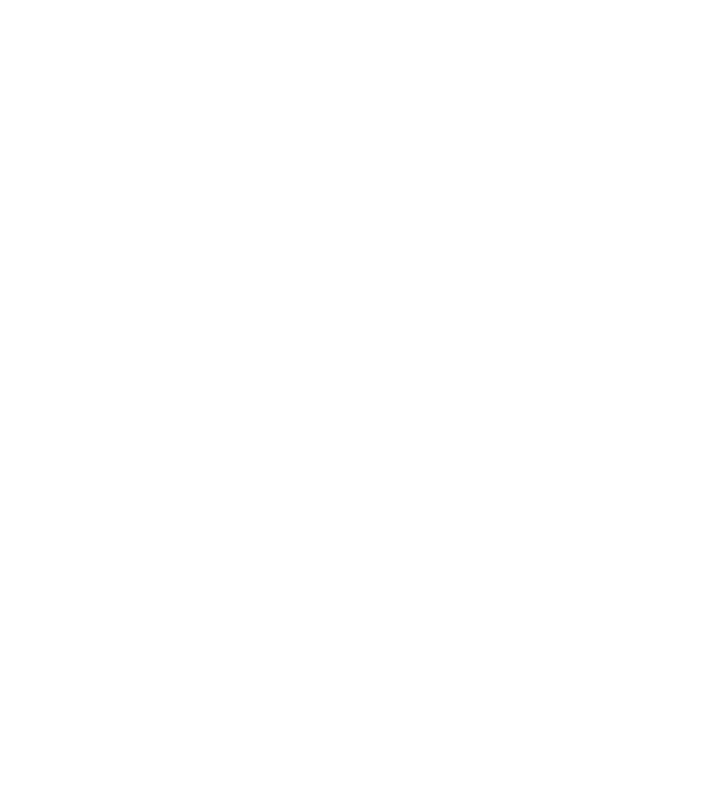
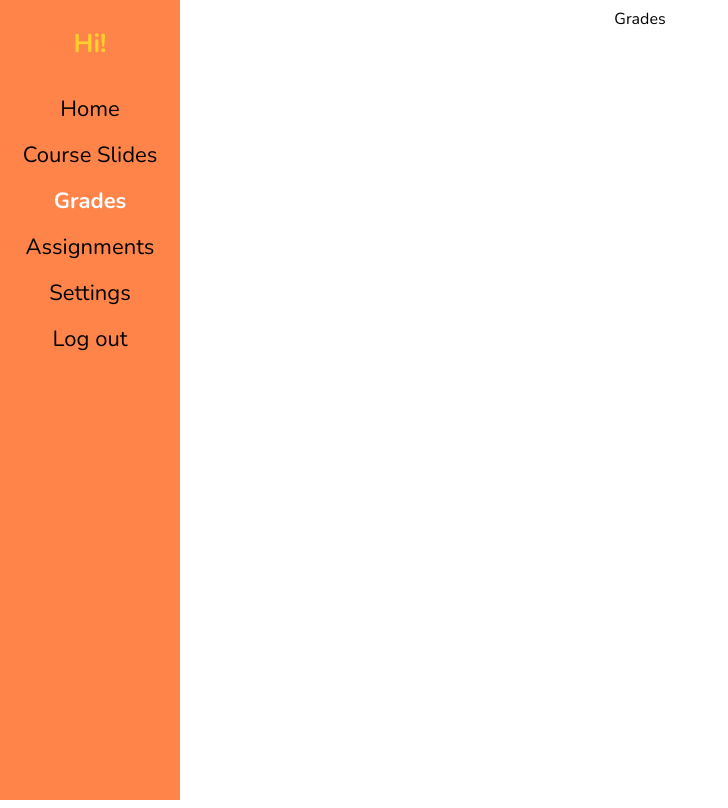
Before and after one commit to anita908/codewell-portal, a React (Create React App) app: page /grades in a window 1280 px wide. Shown: the whole page, without its empty margins (0-728 px from the left). Built offline with nearby package versions, Linux system fonts and the light colour scheme.

Commit message:
Add components for all sidenav routes

```diff
--- a/src/App.tsx
+++ b/src/App.tsx
@@ -1,5 +1,9 @@
 import React, { ReactElement } from 'react'
 import { BrowserRouter, Route, Switch } from 'react-router-dom'
+import Assignments from 'Routes/Assignments/Assignments'
+import Grades from 'Routes/Grades/Grades'
+import CourseSlides from 'Routes/CourseSlides/CourseSlides'
+import Settings from 'Routes/Settings/Settings'
 import AssignmentInstruction from './Routes/AssignmentInstruction/AssignmentInstruction'
 import Home from './Routes/Home/Home'
 import Login from './Routes/Login/Login'
@@ -11,8 +15,12 @@
     <BrowserRouter>
       <Switch>
         <Route exact path='/' component={Home} />
+        <Route path='/assignmentInstruction/:homeworkId?' component={AssignmentInstruction} />
         <Route path='/login' component={Login} />
-        <Route path='/assignmentInstruction/:homeworkId?' component={AssignmentInstruction} />
+        <Route path='/grades' component={Grades} />
+        <Route path='/courseSlides' component={CourseSlides} />
+        <Route path='/settings' component={Settings} />
+        <Route path='/assignments' component={Assignments} />
       </Switch>
     </BrowserRouter>
   )
--- a/src/Common/SideNav/SideNav.tsx
+++ b/src/Common/SideNav/SideNav.tsx
@@ -7,17 +7,20 @@
 }
 
 class SideNav extends Component<Props, {}> {
+  componentDidMount(): void {
+    this.setActiveLink()
+  }
+
   render(): ReactElement {
     const { name } = this.props
     return (
-      <div id='sideNav'>
+      <nav id='sideNav'>
         <ul>
           <li className='sideNav-userName'>
             <h3>{name ? `Hi, ${name}!` : 'Hi!'}</h3>
           </li>
-          <li>
+          <li onClick={this.setActiveLink} className='/'>
             <Link
-              className='active'
               to={{
                 pathname: `/`
               }}
@@ -25,24 +28,61 @@
               Home
             </Link>
           </li>
-          <li>
-            <a href='#'>Course Slides</a>
+          <li onClick={this.setActiveLink} className='courseSlides'>
+            <Link
+              to={{
+                pathname: `/courseSlides`
+              }}
+            >
+              Course Slides
+            </Link>
           </li>
-          <li>
-            <a href='#'>Grades</a>
+          <li onClick={this.setActiveLink} className='grades'>
+            <Link
+              to={{
+                pathname: `/grades`
+              }}
+            >
+              Grades
+            </Link>
           </li>
-          <li>
-            <a href='#'>Assignments</a>
+          <li onClick={this.setActiveLink} className='assignments'>
+            <Link
+              to={{
+                pathname: `/assignments`
+              }}
+            >
+              Assignments
+            </Link>
           </li>
-          <li>
-            <a href='#'>Settings</a>
+          <li onClick={this.setActiveLink} className='settings'>
+            <Link
+              to={{
+                pathname: `/settings`
+              }}
+            >
+              Settings
+            </Link>
           </li>
-          <li>
+          <li onClick={this.setActiveLink} className='logout'>
             <a href='#'>Log out</a>
           </li>
         </ul>
-      </div>
+      </nav>
     )
+  }
+
+  setActiveLink = (): void => {
+    const navList = Array.from(document.querySelectorAll('nav'))
+    const linkLists = navList.map((nav) => Array.from(nav.querySelectorAll('li > a')))
+
+    linkLists.forEach((links) => {
+      for (let i: number = 0; i < links.length; ++i) {
+        if (window.location.pathname === links[i].getAttribute('href')) {
+          links[i].classList.add('active')
+        }
+      }
+    })
   }
 }
 
--- /dev/null
+++ b/src/Routes/Assignments/Assignments.tsx
@@ -0,0 +1,15 @@
+import React, { Component, ReactElement } from 'react'
+import SideNav from 'Common/SideNav'
+
+class Assignments extends Component {
+  render(): ReactElement {
+    return (
+      <div id='assignments'>
+        <SideNav name={''} />
+        <div className='assignments-content'>Assignments</div>
+      </div>
+    )
+  }
+}
+
+export default Assignments
--- /dev/null
+++ b/src/Routes/CourseSlides/CourseSlides.tsx
@@ -0,0 +1,15 @@
+import React, { Component, ReactElement } from 'react'
+import SideNav from 'Common/SideNav'
+
+class CourseSlides extends Component {
+  render(): ReactElement {
+    return (
+      <div id='courseSlides'>
+        <SideNav name={''} />
+        <div className='courseSlides-content'>Course Slides</div>
+      </div>
+    )
+  }
+}
+
+export default CourseSlides
--- /dev/null
+++ b/src/Routes/Grades/Grades.tsx
@@ -0,0 +1,15 @@
+import React, { Component, ReactElement } from 'react'
+import SideNav from 'Common/SideNav'
+
+class Grades extends Component {
+  render(): ReactElement {
+    return (
+      <div id='grades'>
+        <SideNav name={''} />
+        <div className='grades-content'>Grades</div>
+      </div>
+    )
+  }
+}
+
+export default Grades
--- /dev/null
+++ b/src/Routes/Settings/Settings.tsx
@@ -0,0 +1,15 @@
+import React, { Component, ReactElement } from 'react'
+import SideNav from 'Common/SideNav'
+
+class Settings extends Component {
+  render(): ReactElement {
+    return (
+      <div id='settings'>
+        <SideNav name={''} />
+        <div className='settings-content'>Settings</div>
+      </div>
+    )
+  }
+}
+
+export default Settings
--- a/tsconfig.json
+++ b/tsconfig.json
@@ -17,7 +17,6 @@
       "esnext"
     ],
     "allowJs": true,
-    "strict": true,
     "forceConsistentCasingInFileNames": true,
     "noFallthroughCasesInSwitch": true,
     "isolatedModules": true,
```
